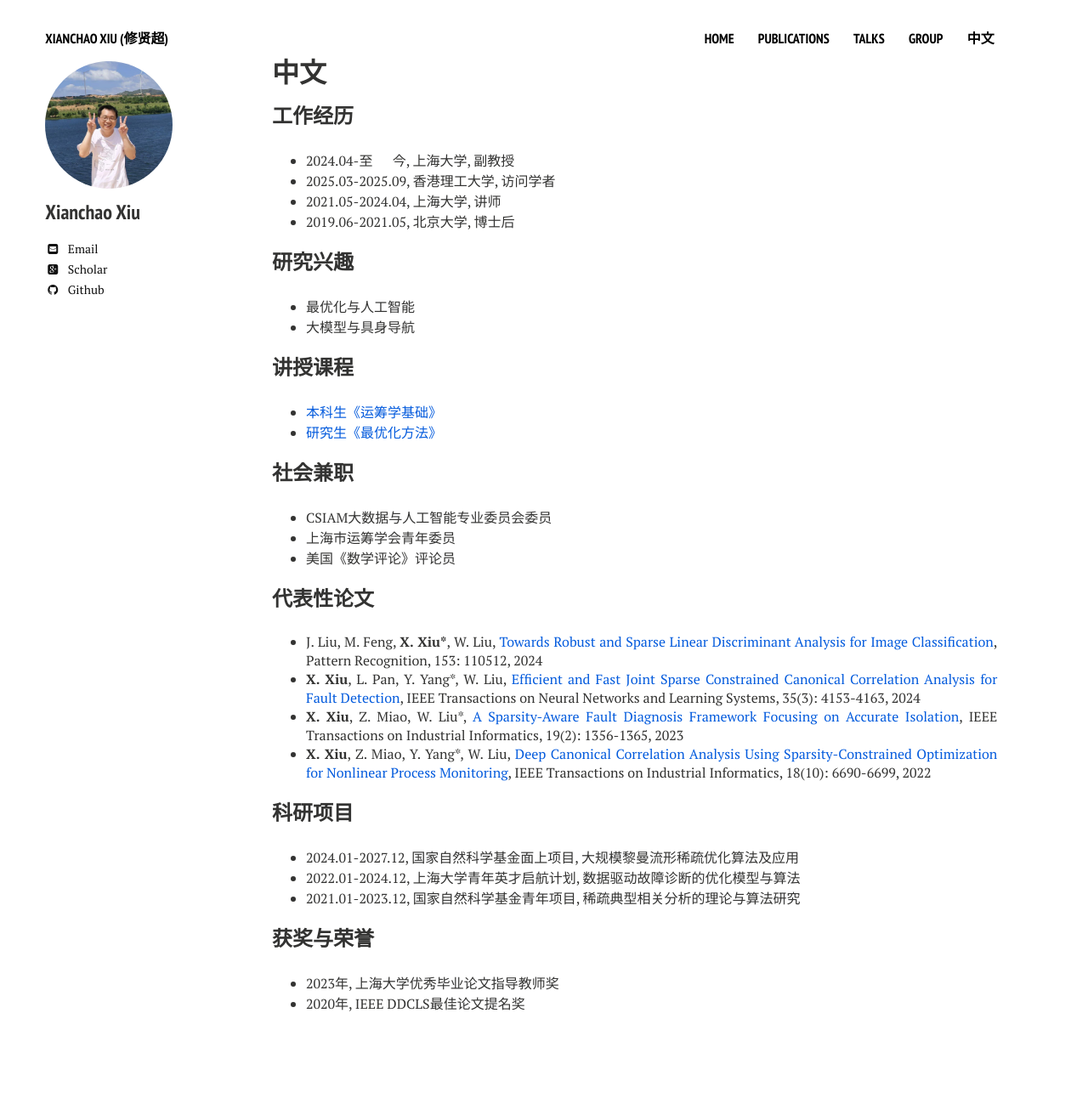
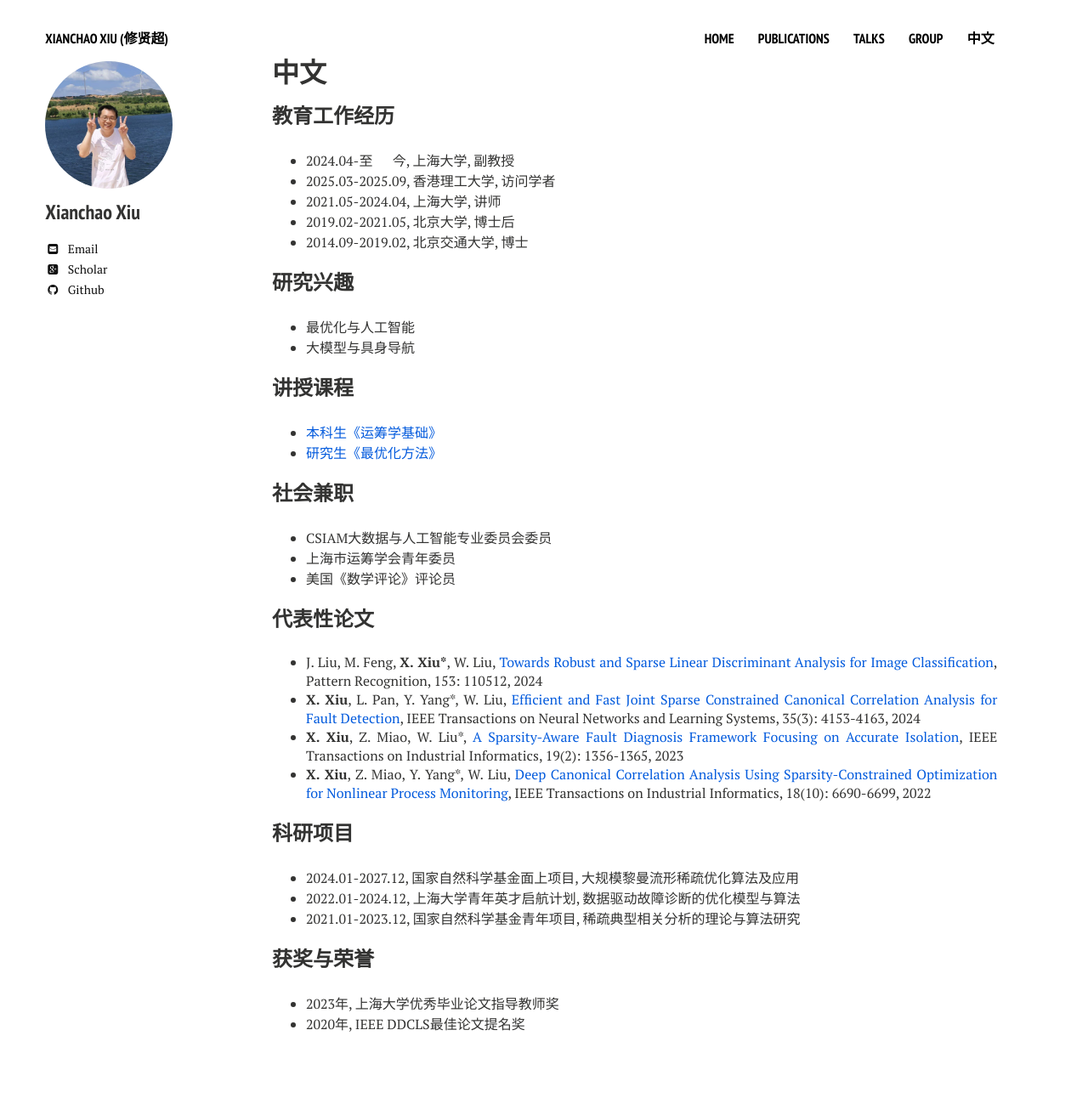
Before and after one commit to xianchaoxiu/xianchaoxiu.github.io, a Jekyll site: the page built from chinese/index.md, in a window 1280 px wide. Shown: the whole page at 85% size. Built offline with Jekyll 4.4.1, drawn with Linux system fonts in a browser that asks for light colours; nearby versions of some CDN libraries; before the commit the page ends 1288 px from its top, so only the background shows below that.

Commit message:
Update index.md

```diff
--- a/chinese/index.md
+++ b/chinese/index.md
@@ -9,12 +9,12 @@ share: false
 
 
 
-### 工作经历
+### 教育工作经历
 * 2024.04-至&nbsp; &nbsp; &nbsp; 今, 上海大学, 副教授 <br>
 * 2025.03-2025.09, 香港理工大学, 访问学者 <br>
 * 2021.05-2024.04, 上海大学, 讲师 <br>
-* 2019.06-2021.05, 北京大学, 博士后 <br>
-
+* 2019.02-2021.05, 北京大学, 博士后 <br>
+* 2014.09-2019.02, 北京交通大学, 博士 <br>
 
 
 ### 研究兴趣
```
